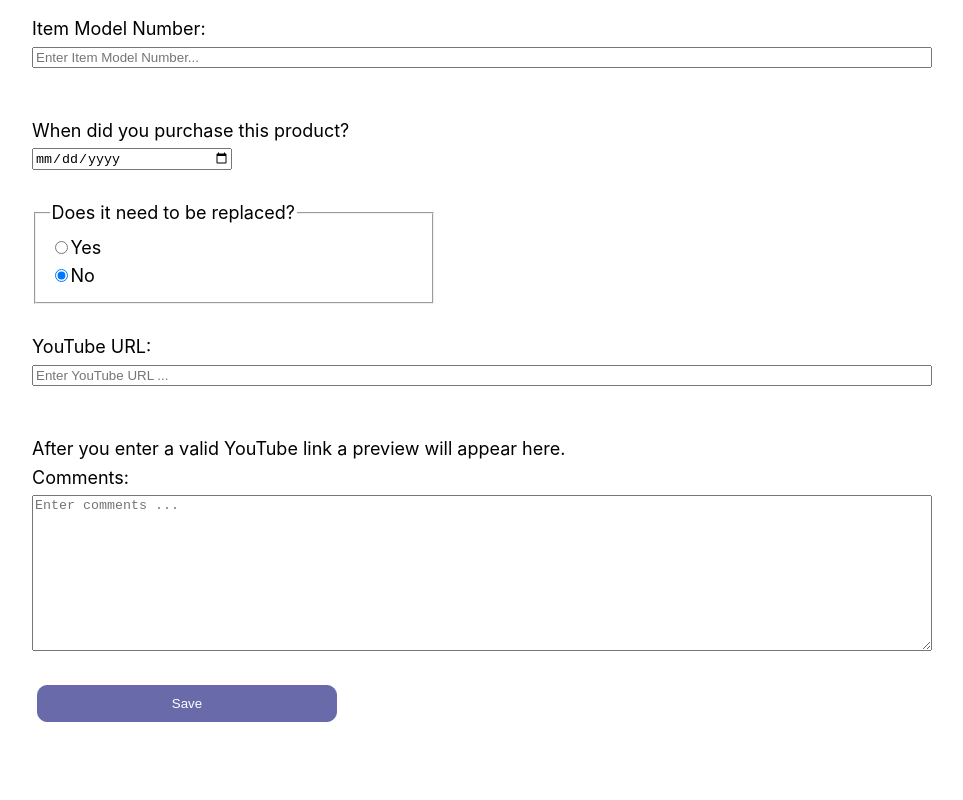
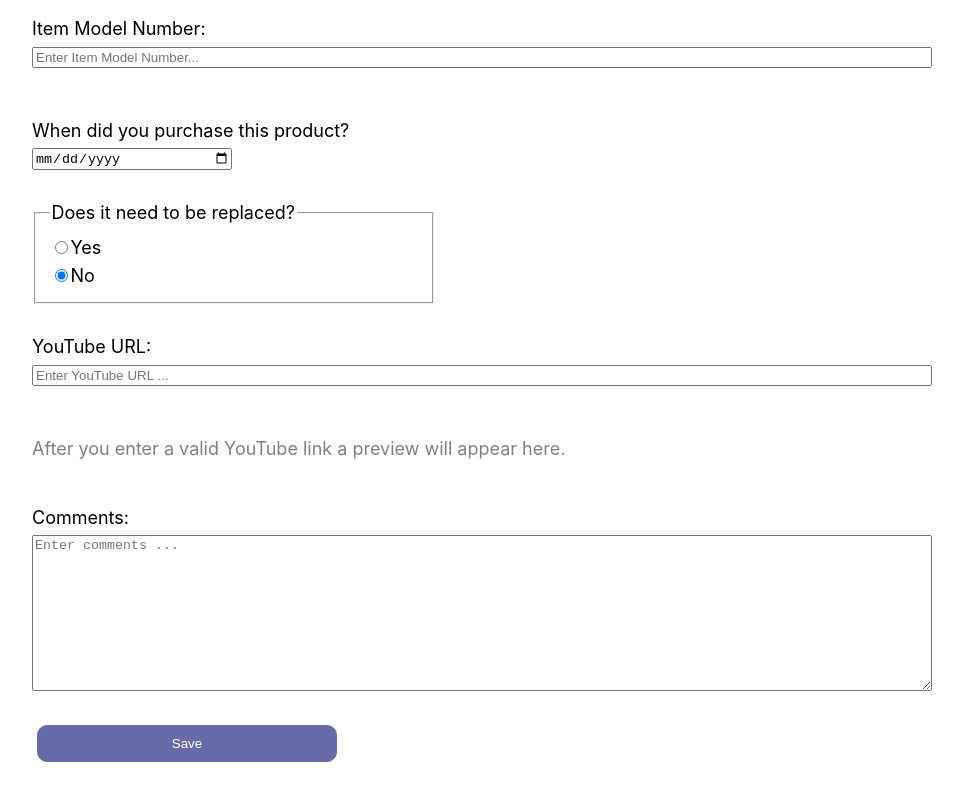
Before and after one commit to Th5192/duurable, a Next.js app: page /review-editor in a window 1280 px wide. Shown: the part 598-1398 px from the top of the page, without its empty margins (8-971 px from the left). Built offline with nearby package versions, Linux system fonts and the light colour scheme; no server answers.

Commit message:
Minor CSS improvements

```diff
--- a/pages/review-editor.tsx
+++ b/pages/review-editor.tsx
@@ -534,7 +534,7 @@ interface DataPointEditingFormProps {
     function CandidateYouTubeVideoComponent() {
       if (candidateYouTubeURL === undefined) {
         return(
-          <div>After you enter a valid YouTube link a preview will appear here.</div>
+          <div className={reviewEditorStyles.videoPreviewPlaceholder}>After you enter a valid YouTube link a preview will appear here.</div>
         )
       }
 
--- a/styles/review-editor.module.css
+++ b/styles/review-editor.module.css
@@ -28,6 +28,11 @@
     width: 200px;
 }
 
+.videoPreviewPlaceholder{
+    margin: 0px 0px 40px 0px;
+    color: gray;
+}
+
 .checkBoxRow{
     display: flex;
     flex-direction: row;
```
